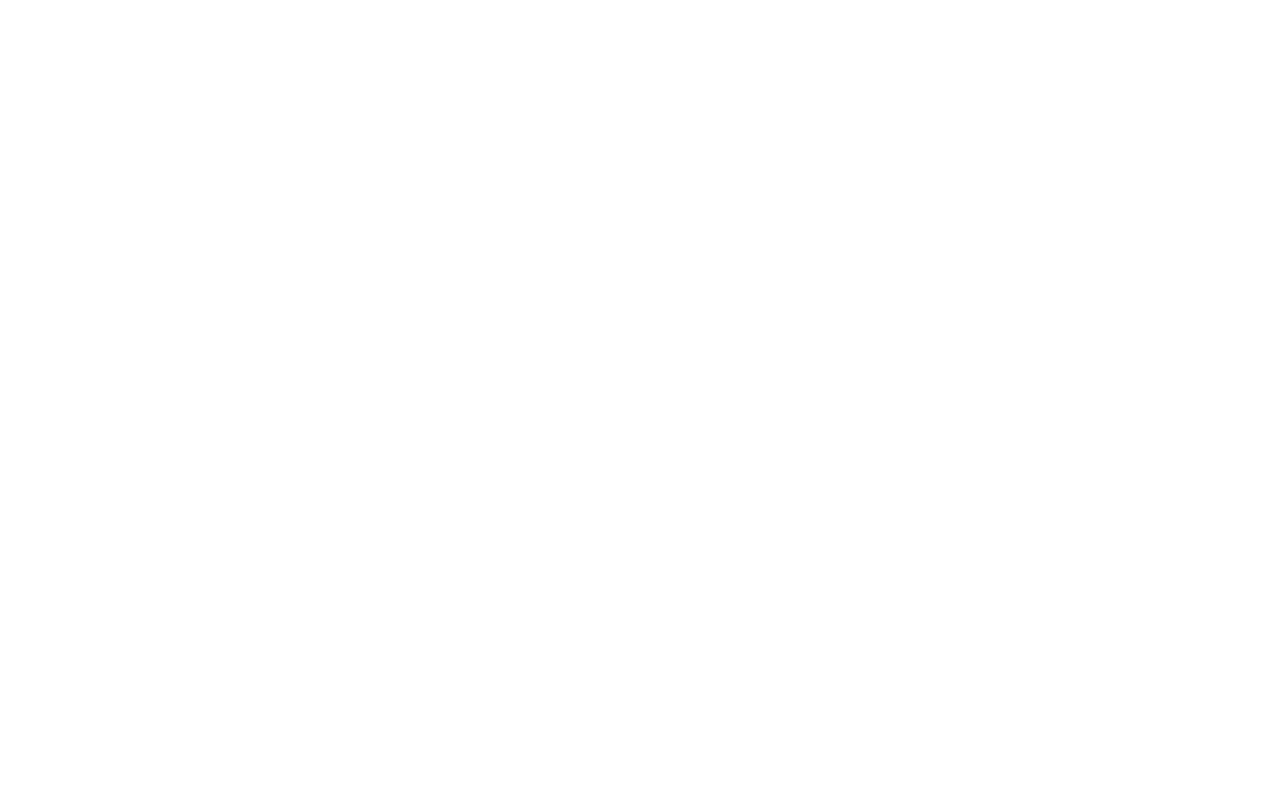
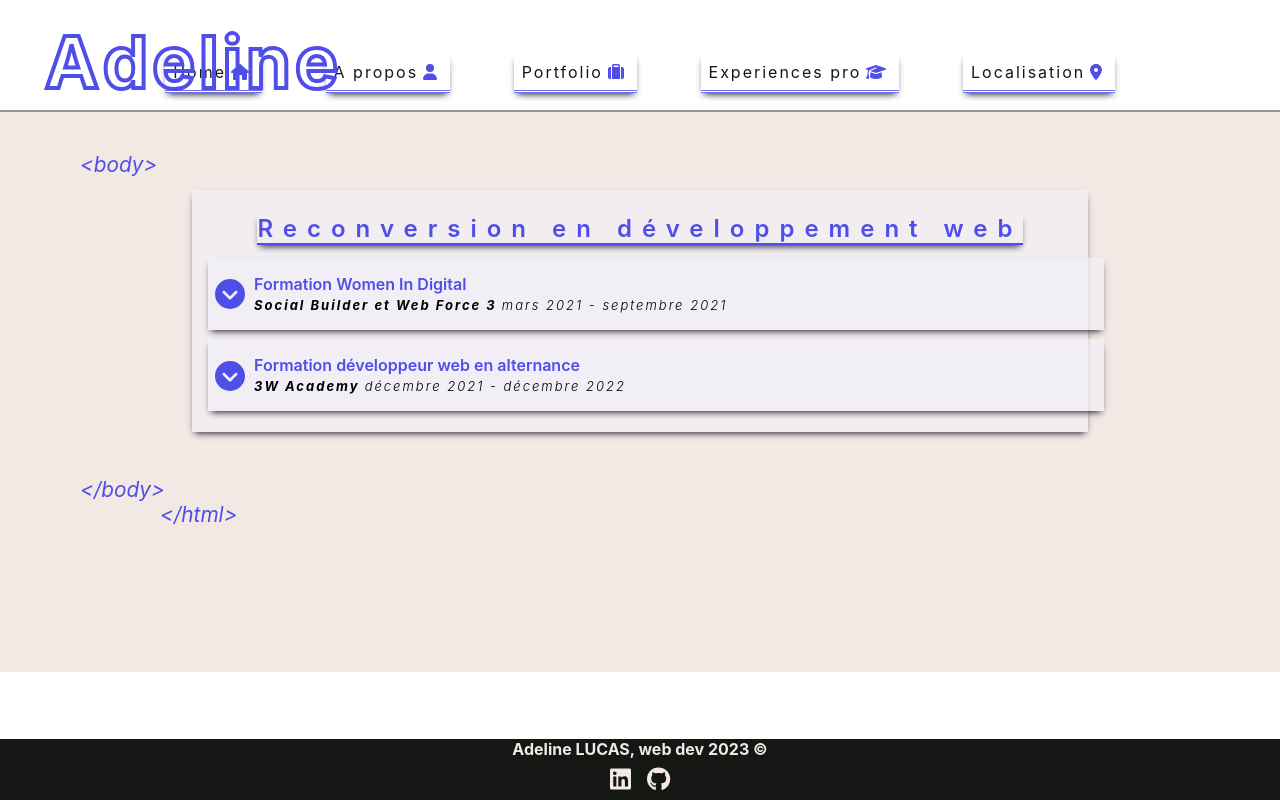
Before and after one commit to adelinelucas/portfolio_2023, a React (Create React App) app: page /experiences-pro in a window 1280 px wide. Before the commit this address had no page. Built offline with nearby package versions, Linux system fonts and the light colour scheme.

Commit message:
add content and create displayInfo component

```diff
--- a/src/App.js
+++ b/src/App.js
@@ -5,6 +5,7 @@ import Home from './components/Home';
 import About from './components/About';
 import Portfolio from './components/Portfolio';
 import Contact from './components/Contact';
+import ExperiencesPro from './components/ExperiencesPro';
 
 function App() {
   return (
@@ -14,6 +15,7 @@ function App() {
         <Route index element={<Home />} />
         <Route path="about" element={<About />} />
         <Route path="portfolio" element={<Portfolio />} />
+        <Route path="experiences-pro" element={<ExperiencesPro />} />
         <Route path="contact" element={<Contact />} />
       </Route>
     </Routes>
--- /dev/null
+++ b/src/components/DisplayExpPro/index.js
@@ -0,0 +1,45 @@
+import React,{ useState } from 'react';
+import './style.css';
+import { FontAwesomeIcon } from '@fortawesome/react-fontawesome';
+import { faPuzzlePiece, faScrewdriverWrench, faGear, faGraduationCap, faChevronCircleUp, faChevronCircleDown, faFloppyDisk } from '@fortawesome/free-solid-svg-icons';
+
+const DisplayExpPro = ({infos, expType}) => {
+    const [show, setShow] = useState(false);
+    return (
+        <article className='exp-pro__article'>
+            <div className='exp-pro__article-header' >
+                <div className='exp-pro__article-header-btn'>
+                    <button onClick={()=>{setShow(!show)}}>
+                        {
+                            show ? <FontAwesomeIcon icon={faChevronCircleUp} color="#504EE8" />: <FontAwesomeIcon icon={faChevronCircleDown} color="#504EE8" />
+                        }
+                    </button>
+                </div>
+                <div>
+                    <h3>{infos.formation}</h3>
+                    <i>{infos.centreFormation} <span>{infos.dateDebut} - {infos.dateFin}</span></i>
+                </div>
+
+            </div>
+
+            {show &&
+                <div>
+                    <p>{infos.description}</p>
+                    <p>{infos.miseEnPratique}</p>
+                    <div className='exp-pro__article-separator'></div>
+                    <p>{ expType != "formationUniversitaire" && infos.langages.map((tech, indice)=>(
+                        <span key={indice}>
+                            { expType === "webDev" && <FontAwesomeIcon icon={faFloppyDisk} color="#504EE8" />}
+                            { expType === "avantReconversion" && <FontAwesomeIcon icon={faGear} color="#504EE8" />}
+                            {tech}
+                        </span>
+                    ))}</p>
+                </div>
+            }
+
+
+        </article>
+    );
+};
+
+export default DisplayExpPro;
--- /dev/null
+++ b/src/components/DisplayExpPro/style.css
@@ -0,0 +1,86 @@
+.exp-pro__article{
+    display: flex;
+    flex-direction: column;
+    width: 100%;
+    justify-content: center;
+    margin: auto;
+}
+
+.exp-pro__article h2{
+    font-weight: var(--FONT-MEDIUM) ;
+    color: var(--LIGHT-BLUE);
+    letter-spacing: 10px;
+    font-weight: 600;
+    border-bottom: 2px solid var(--LIGHT-BLUE) ;
+    margin: 0.5rem auto;
+    box-shadow: 0 4px 7px -3px var(--DARK-PURPLE);
+    width: fit-content;
+}
+
+.exp-pro__article {
+    width: 70vw;
+    margin:0.3rem auto;
+    background-color:#f3f0f9a6 ;
+    box-shadow: 0 4px 7px -3px var(--DARK-PURPLE);
+    padding: 1rem;
+}
+
+.exp-pro__article h3{
+    font-size: var(--FONT-SMALL);
+    color: var(--LIGHT-BLUE);
+    font-weight: 600;
+}
+
+.exp-pro__article i {
+    font-size: 13px;
+    font-style: italic;
+    font-weight: bold;
+    padding-bottom: 15px;
+    letter-spacing: 2px;
+}
+.exp-pro__article i span{
+    font-weight: 300;
+    letter-spacing: 2px;
+}
+
+.exp-pro__article-header{
+    display: flex;
+    align-items: center;
+    position: inherit;
+}
+.exp-pro__article-header-btn {
+    position: relative;
+    width: fit-content;
+}
+.exp-pro__article button {
+    width: fit-content;
+    border:none;
+    font-size: 30px;
+    display: inline;
+    position: relative;
+    top:1px;
+    right: 9px;
+}
+
+.exp-pro__article-separator{
+    width: 90%;
+    height: 4px;
+    background-color: #89d4cf;
+    background-image: linear-gradient(315deg, #89d4cf 0%, #6e45e1 74%);
+    margin:0.5rem auto;
+
+}
+.exp-pro__article article p {
+    margin: 0.7rem 0 ;
+}
+.exp-pro__article article p span {
+    margin: 0 0.5rem;
+}
+.exp-pro__article article p span svg{
+    padding-right: 5px;
+
+}
+
+.exp-pro__article article p span.missions{
+    display: block;
+}
--- /dev/null
+++ b/src/components/ExperiencesPro/index.js
@@ -0,0 +1,77 @@
+import React, { useState } from 'react';
+import './style.css';
+import data from '../../datas/cv.json';
+import { FontAwesomeIcon } from '@fortawesome/react-fontawesome';
+import { faPuzzlePiece, faScrewdriverWrench, faGear, faGraduationCap, faChevronCircleUp, faChevronCircleDown } from '@fortawesome/free-solid-svg-icons';
+import DisplayExpPro from '../DisplayExpPro';
+
+const ExperiencesPro = () => {
+    const {webDev, avantReconversion, formationUniversitaire} = data;
+
+    return (
+        <>
+            {/* <section className='exp-pro__article'>
+                <h2>Reconversion en développement web</h2>
+                {
+                    webDev.map((exp, idx)=>(
+                        <article key={idx}>
+                            <h3>{exp.formation}</h3>
+                            <i>{exp.centreFormation} <span>{exp.dateDebut} - {exp.dateFin}</span></i>
+                            <div>
+                                <p>{exp.description}</p>
+                                <p>{exp.miseEnPratique}</p>
+                                <div className='exp-pro__article-separator'></div>
+                                <p>{exp.langages.map((tech, indice)=>(
+                                    <span key={indice}>
+                                        <FontAwesomeIcon icon={faPuzzlePiece} color="#504EE8" />{tech}
+                                    </span>
+                                ))}</p>
+                            </div>
+
+                        </article>
+                    ))
+                }
+            </section> */}
+            <section className='exp-pro__article'>
+                <h2>Reconversion en développement web</h2>
+                {
+                    webDev.map((exp, idx)=>(
+                        <DisplayExpPro key={idx} infos={exp} expType="webDev"/>
+                    ))
+                }
+            </section>
+            {/* <section className='exp-pro__article'>
+                <h2>Expériences avant reconversion</h2>
+                {
+                    avantReconversion.map((exp, idx)=>(
+                        <article key={idx}>
+                            <h3>{exp.intituleDePoste}</h3>
+                            <i>{exp.société} - <span>{exp.dateDebut} - {exp.dateFin}</span></i>
+                            <div className='exp-pro__article-separator'></div>
+                            <h4>Missions:</h4>
+                            <p>{exp.missions.map((misson, indice)=>(
+                                <span key={indice} className="missions">
+                                    <FontAwesomeIcon icon={faGear} color="#504EE8" />{misson}
+                                </span>
+                            ))}</p>
+                        </article>
+                    ))
+                }
+            </section>
+            <section className='exp-pro__article'>
+                <h2>Formation Universitaire</h2>
+                {
+                    formationUniversitaire.map((exp, idx)=>(
+                        <article key={idx}>
+                            <h3>{exp.intituleFormation}</h3>
+                            <i>{exp.ecole} - <span>{exp.dateDebut} - {exp.dateFin}</span></i>
+                            <div className='exp-pro__article-separator'></div>
+                        </article>
+                    ))
+                }
+            </section> */}
+        </>
+    );
+};
+
+export default ExperiencesPro;
--- a/src/components/Navbar/index.js
+++ b/src/components/Navbar/index.js
@@ -1,5 +1,5 @@
 import { FontAwesomeIcon } from '@fortawesome/react-fontawesome';
-import {faHome, faUser, faSuitcase, faBars, faLocationDot} from '@fortawesome/free-solid-svg-icons';
+import {faHome, faUser, faSuitcase, faBars, faLocationDot, faGraduationCap} from '@fortawesome/free-solid-svg-icons';
 import React from 'react';
 import { NavLink } from 'react-router-dom';
 import './style.css';
@@ -17,6 +17,9 @@ const Navbar = () => {
                 <NavLink exact='true' activeclassname="active" to="/portfolio" className="portfolio-link">
                     Portfolio<FontAwesomeIcon icon={faSuitcase} color="#504EE8" />
                 </NavLink>
+                <NavLink exact='true' activeclassname="active" to="/experiences-pro" className="portfolio-link">
+                    Experiences pro<FontAwesomeIcon icon={faGraduationCap} color="#504EE8" />
+                </NavLink>
                 <NavLink exact='true' activeclassname="active" to="/contact" className="contact-link">
                     Localisation<FontAwesomeIcon icon={faLocationDot} color="#504EE8" />
                 </NavLink>
--- a/src/datas/cv.json
+++ b/src/datas/cv.json
@@ -9,7 +9,9 @@
             "dates":"2021",
             "diplome": ["Certificat Techniques d'intégration Web","Certificat Techniques de développement Web"],
             "image": "",
-            "visibility": "true"
+            "visibility": "true",
+            "dateDebut": "mars 2021",
+            "dateFin": "septembre 2021"
         },
         {
             "formation":"Formation développeur web en alternance",
@@ -21,7 +23,9 @@
             "dates":"2022",
             "diplome": ["Certificat Techniques d'intégration Web","Certificat Techniques de développement Web"],
             "image": "",
-            "visibility": "true"
+            "visibility": "true",
+            "dateDebut": "décembre 2021",
+            "dateFin": "décembre 2022"
         }
     ],
 
```
Also changed, not shown: src/components/ExperiencesPro/style.css (added).
